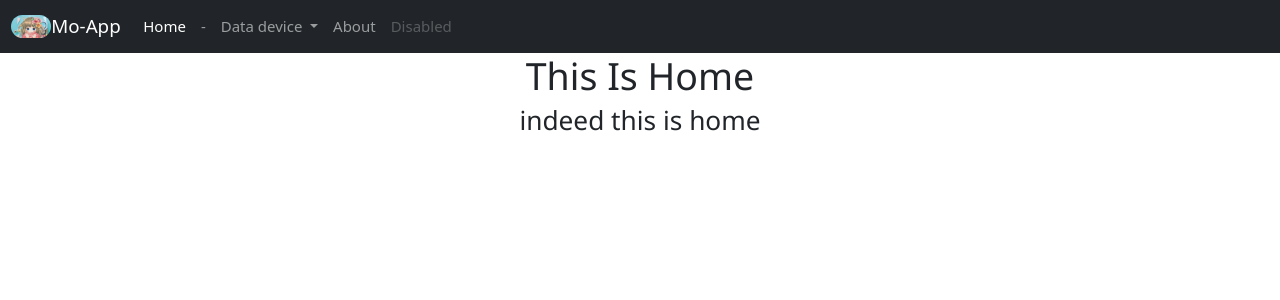
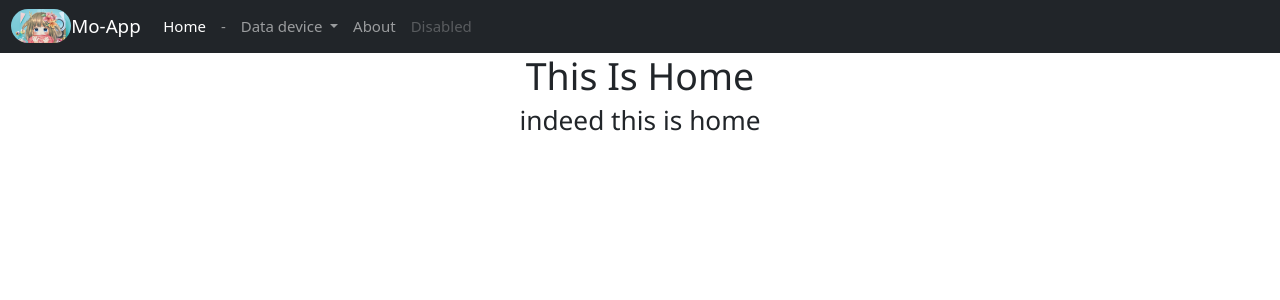
Before and after one commit to kenmo08/indonetsource, a PHP site: page /index.php in a window 1280 px wide. Shown: the top 300 px of the page. Run offline with PHP 8.4, Linux system fonts and the light colour scheme.

Commit message:
second commit

```diff
--- a/index.php
+++ b/index.php
@@ -11,9 +11,9 @@
 <link href="https://cdn.jsdelivr.net/npm/bootstrap@5.1.3/dist/css/bootstrap.min.css" rel="stylesheet" integrity="sha384-1BmE4kWBq78iYhFldvKuhfTAU6auU8tT94WrHftjDbrCEXSU1oBoqyl2QvZ6jIW3" crossorigin="anonymous">
     <script src="https://cdn.jsdelivr.net/npm/bootstrap@5.1.3/dist/js/bootstrap.bundle.min.js" integrity="sha384-ka7Sk0Gln4gmtz2MlQnikT1wXgYsOg+OMhuP+IlRH9sENBO0LRn5q+8nbTov4+1p" crossorigin="anonymous"></script>
 
-    <nav class="navbar navbar-expand-lg navbar-dark bg-dark">
+    <nav class="navbar navbar-expand-lg navbar-dark bg-dark sticky-top">
         <div class="container-fluid">
-        <img src="img/cover.jpg" alt="Avatar Logo" style="width:40px;" class="rounded-pill">
+        <img src="img/cover.jpg" alt="Avatar Logo" style="width:60px;" class="rounded-pill">
           <a class="navbar-brand" href="#">Mo-App</a>
           <button class="navbar-toggler" type="button" data-bs-toggle="collapse" data-bs-target="#navbarSupportedContent" aria-controls="navbarSupportedContent" aria-expanded="false" aria-label="Toggle navigation">
             <span class="navbar-toggler-icon"></span>
```
